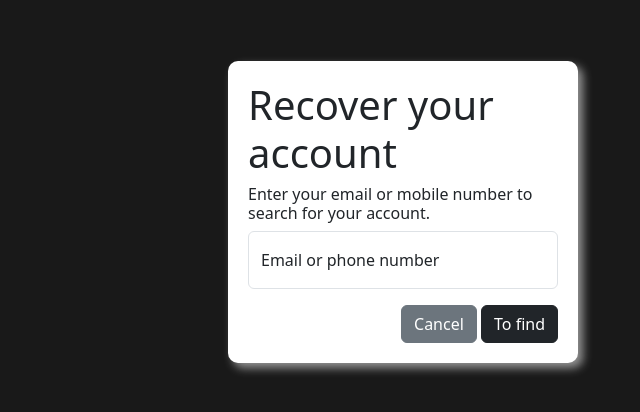
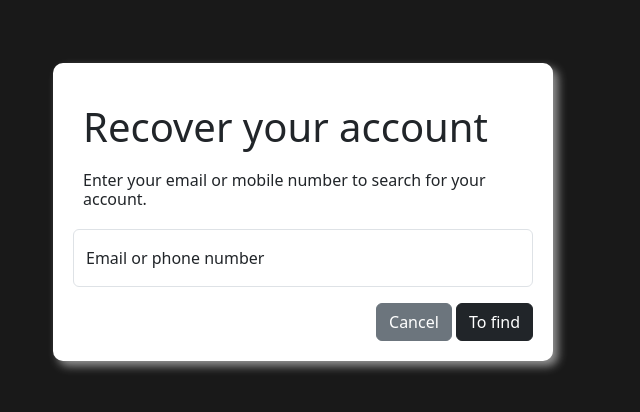
Before and after one commit to jufelkeen2/Login-Britenites, a plain HTML site: page Recovery.html in a window 1280 px wide. Shown: the part 188-600 px from the top of the page, without its empty margins (337-977 px from the left). Drawn offline with nearby package versions, Linux system fonts and the light colour scheme.

Commit message:
recovery center, new class

```diff
--- a/Recovery.html
+++ b/Recovery.html
@@ -11,13 +11,13 @@
 </head>
 <body>
     <main class="Reform">
-        <aside class="form-container animate__animated animate__backInUp animate__delay-1s">
+        <aside class="form-container2 animate__animated animate__backInUp animate__delay-1s">
 
-            <div>
+            <div class="textos">
                 <h1>Recover your account</h1>
             </div>
 
-            <div>
+            <div class="textos">
                 <h6>Enter your email or mobile number to search for your account.</h6>
             </div>
 
--- a/style.css
+++ b/style.css
@@ -26,8 +26,16 @@ img {
     padding: 20px;
     border-radius: 10px;
     margin-left: 200px;
-    max-width: 350px;
-    width: 100%;
+    max-width: 500px;
+    box-shadow: 5px 5px 10px rgb(150, 150, 150);
+}
+
+.form-container2 {
+    background-color: white;
+    padding: 20px;
+    border-radius: 10px;
+    margin-left: auto;
+    max-width: 500px;
     box-shadow: 5px 5px 10px rgb(150, 150, 150);
 }
 
@@ -57,21 +65,23 @@ img {
     margin-top: 10px;
 }
 
-@media screen and (max-width: 768px) {
+@media screen and (max-width: 1024px) {
     main {
         flex-direction: column;
         align-items: center;
     }
 
     img {
-        width: 70%;
-        height: 70%;
+        width: 90%;
+        height: 90%;
         align-self: center;
     }
 
     .form-container {
         margin-left: 0;
         margin-top: 70px;
+        max-width: 300px;
+
     }
 }
 
@@ -79,6 +89,14 @@ img {
     float: right;
 }
 
+.textos{
+    margin-top: 20px;
+    margin-bottom: 20px;
+    margin-left: 10px;
+    margin-right: 40px;
+}
+
 .reform aside {
     margin-left: 0;
+    margin-left: 0;
 }
```
